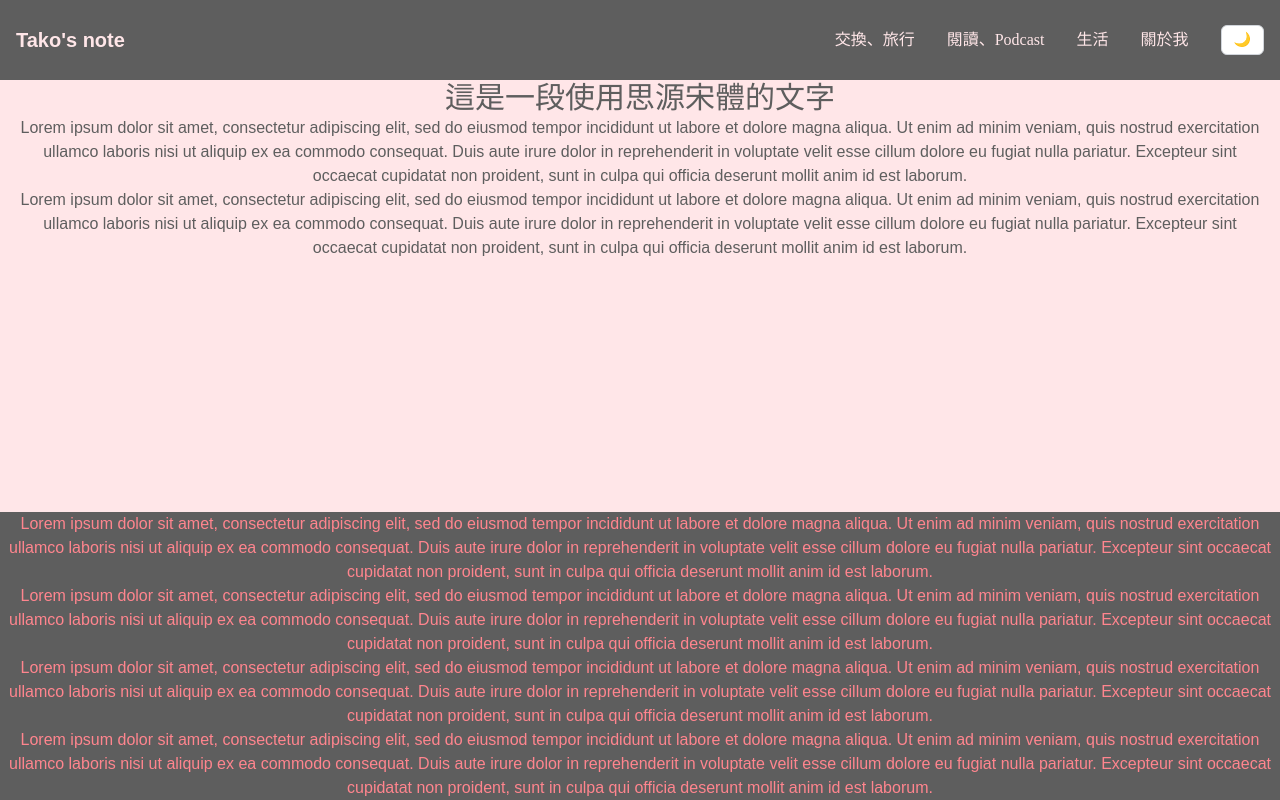
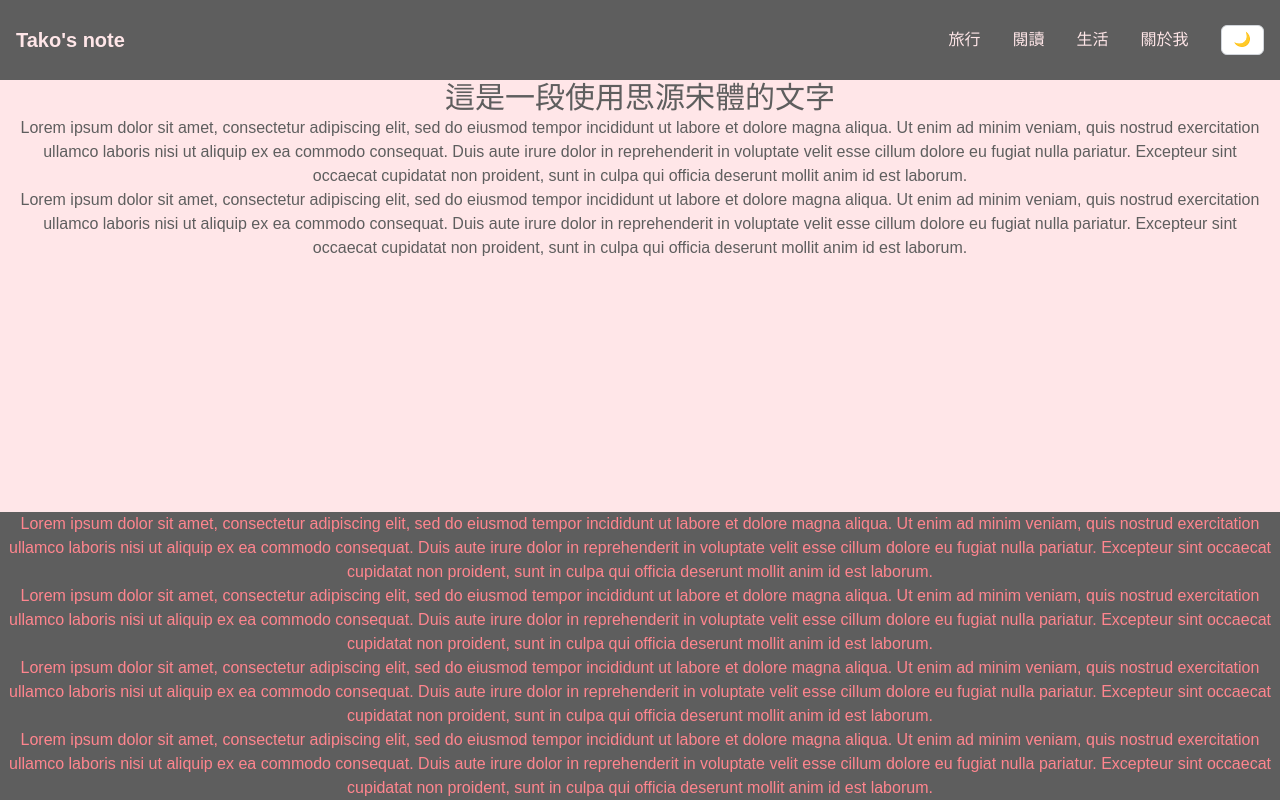
Before and after one commit to Jenny-jw/mern-blog, a React (Vite) app in the folder frontend/vite_blog/: page / in a window 1280 px wide. Built offline with nearby package versions, Linux system fonts and the light colour scheme; a web font is replaced by a local one.

Commit message:
Add links in navbar

```diff
--- a/frontend/vite_blog/src/components/Navbar.jsx
+++ b/frontend/vite_blog/src/components/Navbar.jsx
@@ -1,4 +1,5 @@
 import { useState, useEffect } from "react";
+import { Link } from "react-router-dom";
 import "./Navbar.css";
 
 const Navbar = () => {
@@ -50,19 +51,85 @@ const Navbar = () => {
           className="md:hidden fixed inset-0 w-screen h-screen top-16 flex flex-col space-y-6 text-lg items-center justify-center bg-lightAccent text-lightText dark:bg-darkBg dark:text-darkText font-sourceHanSerif"
           onClick={() => setIsMenuOpen(false)}
         >
-          <p onClick={(e) => e.stopPropagation()}>交換、旅行</p>
-          <p onClick={(e) => e.stopPropagation()}>閱讀、Podcast</p>
-          <p onClick={(e) => e.stopPropagation()}>生活</p>
-          <p onClick={(e) => e.stopPropagation()}>關於我</p>
+          <Link
+            to="/posts?tag=travel"
+            // className="block"
+            onClick={(e) => {
+              e.stopPropagation();
+              setIsMenuOpen(false);
+            }}
+          >
+            旅行
+          </Link>
+          <Link
+            to="/posts?tag=inkTrail"
+            onClick={(e) => {
+              e.stopPropagation();
+              setIsMenuOpen(false);
+            }}
+          >
+            閱讀
+          </Link>
+          <Link
+            to="/posts?tag=life"
+            onClick={(e) => {
+              e.stopPropagation();
+              setIsMenuOpen(false);
+            }}
+          >
+            生活
+          </Link>
+          <Link
+            to="/posts?tag=aboutMe"
+            onClick={(e) => {
+              e.stopPropagation();
+              setIsMenuOpen(false);
+            }}
+          >
+            關於我
+          </Link>
         </div>
       )}
 
       {/* <DESKTOP MENU /> */}
       <div className="hidden md:flex items-center gap-8 xl:gap12 font-medium font-sourceHanSerif">
-        <p className="cursor-pointer">交換、旅行</p>
-        <p className="cursor-pointer">閱讀、Podcast</p>
-        <p className="cursor-pointer">生活</p>
-        <p className="cursor-pointer">關於我</p>
+        <Link
+          to="/posts?tag=travel"
+          // className="block"
+          onClick={(e) => {
+            e.stopPropagation();
+            setIsMenuOpen(false);
+          }}
+        >
+          旅行
+        </Link>
+        <Link
+          to="/posts?tag=inkTrail"
+          onClick={(e) => {
+            e.stopPropagation();
+            setIsMenuOpen(false);
+          }}
+        >
+          閱讀
+        </Link>
+        <Link
+          to="/posts?tag=life"
+          onClick={(e) => {
+            e.stopPropagation();
+            setIsMenuOpen(false);
+          }}
+        >
+          生活
+        </Link>
+        <Link
+          to="/posts?tag=aboutMe"
+          onClick={(e) => {
+            e.stopPropagation();
+            setIsMenuOpen(false);
+          }}
+        >
+          關於我
+        </Link>
         <button
           onClick={() => setDarkMode((prev) => !prev)}
           className="text-sm px-3 py-1 rounded-md bg-white text-black dark:bg-darkText dark:text-black border border-gray-300 dark:border-white"
--- a/frontend/vite_blog/src/pages/Posts.jsx
+++ b/frontend/vite_blog/src/pages/Posts.jsx
@@ -20,7 +20,7 @@ const Posts = () => {
     <div>
       <h1 className="text-2xl font-bold">文章列表</h1>
       <div className="flex gap-2">
-        {["all", "education", "life", "cooking"].map((t) => (
+        {["all", "travel", "inkTrail", "life", "aboutMe"].map((t) => (
           <button
             key={t}
             className={`px-3 py-1 rounded-full ${
```
Also changed, not shown: 1 other file (tests, documents, lock files or other folders).
